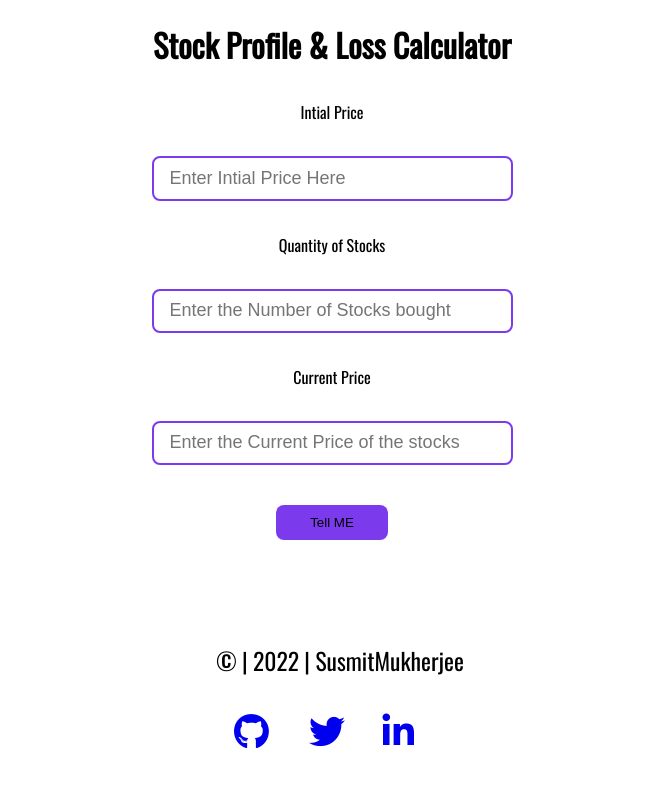
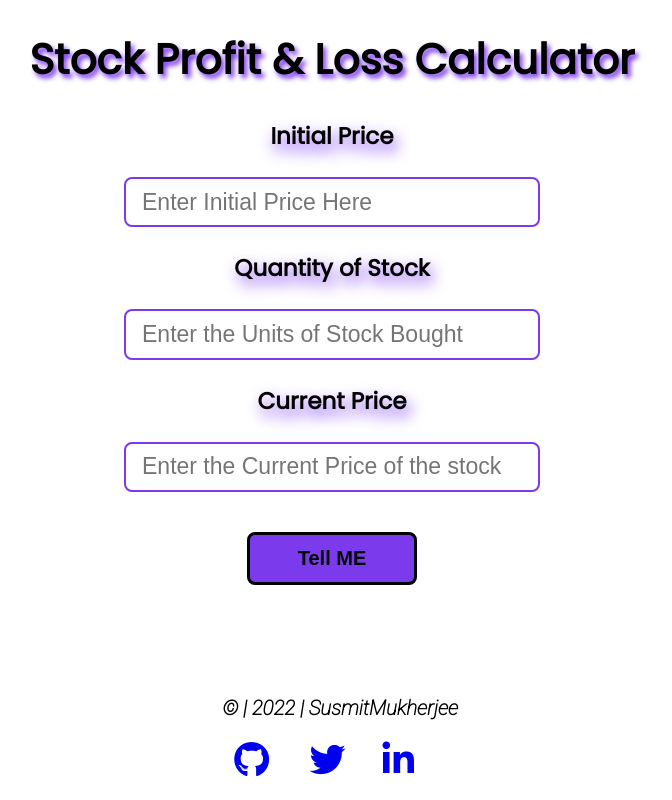
Before and after one commit to SusmitM/profit-or-loss, a plain HTML site: page index.html in a window 1280 px wide. Shown: the whole page, without its empty margins (308-980 px from the left). Drawn offline with nearby package versions, Linux system fonts and the light colour scheme.

Commit message:
app done

```diff
--- a/index.html
+++ b/index.html
@@ -10,13 +10,13 @@
 
 </head>
 <body>
-    <h1 class="intro">Stock Profile & Loss Calculator</h1>
-    <label for="initial-price">Intial Price </label>
-    <input id="initial-price" placeholder="Enter Intial Price Here">
-    <label for="quantity">Quantity of Stocks  </label>
-    <input id="quantity" placeholder="Enter the Number of Stocks bought">
+    <h1 class="intro">Stock Profit & Loss Calculator</h1>
+    <label for="initial-price">Initial Price </label>
+    <input id="initial-price" placeholder="Enter Initial Price Here">
+    <label for="quantity">Quantity of Stock  </label>
+    <input id="quantity" placeholder="Enter the Units of Stock Bought">
     <label for="current-price">Current Price </label>
-    <input id="current-price" placeholder="Enter the Current Price of the stocks">
+    <input id="current-price" placeholder="Enter the Current Price of the stock">
     <div id="btnDiv"><button id="submitBtn">Tell ME</button></div>
     <p id="output"></p>
     <footer>
--- a/style.css
+++ b/style.css
@@ -1,31 +1,44 @@
-@import url('https://fonts.googleapis.com/css2?family=Oswald:wght@200;300;400&display=swap');
+@import url('https://fonts.googleapis.com/css2?family=Poppins&display=swap');
+@import url('https://fonts.googleapis.com/css2?family=Roboto:ital,wght@1,100&display=swap');
+
 
 body {
     text-align: center;
-    font-family: 'Oswald', sans-serif;
+    font-family: 'Poppins', sans-serif;
+}
+h1{
+    font-size: 42px;
+    text-shadow: 3px 4px 5px #7c3aed;
+    font-weight: 1000px;
+
 }
 
 label {
     display: block;
-    margin: 2rem;
+    margin: 1.5rem;
+    font-size: 23px;
+    font-weight:900;
+    font-stretch: expanded;
+    text-shadow: 3px 7px 15px #7c3aed;
 }
 input{
-  font-size: large;
+  font-size: 23px;
   display: block;
   outline: #fff;
   padding: 0.6rem 1rem;
   margin: 1rem auto;
   border: 2px solid #7c3aed;
   border-radius: 0.5rem;
-  width: 100%;
-  max-width: 325px;
+  width: 380px;
 }
 
 #submitBtn {
+    font-size: 20px;
+    font-weight: 600;
     background-color: #7c3aed;
     border-radius: 0.5rem;
-    border-color: transparent;
-    padding: 0.5rem 2rem 0.5rem 2rem;
+    border:0.19rem solid black;
+    padding: 0.75rem 3rem 0.75rem 3rem;
     margin: 1.5rem;
 }
 #btnDiv{
@@ -34,10 +47,11 @@ input{
 }
 
 .fsection {
+    font-family: 'Roboto', sans-serif;
     position: absolute;
     width: 100%;
-    font-size: 2.95vh;
-    font-weight: 400;
+    font-size: 2.55vh;
+    font-weight: bolder;
     padding: 0rem 0rem 0.5rem 0rem;
 
 }
@@ -50,3 +64,7 @@ input{
     cursor: pointer;
 
 }
+#output{
+    font-size: 30px;
+    font-weight: bold;
+}
```
